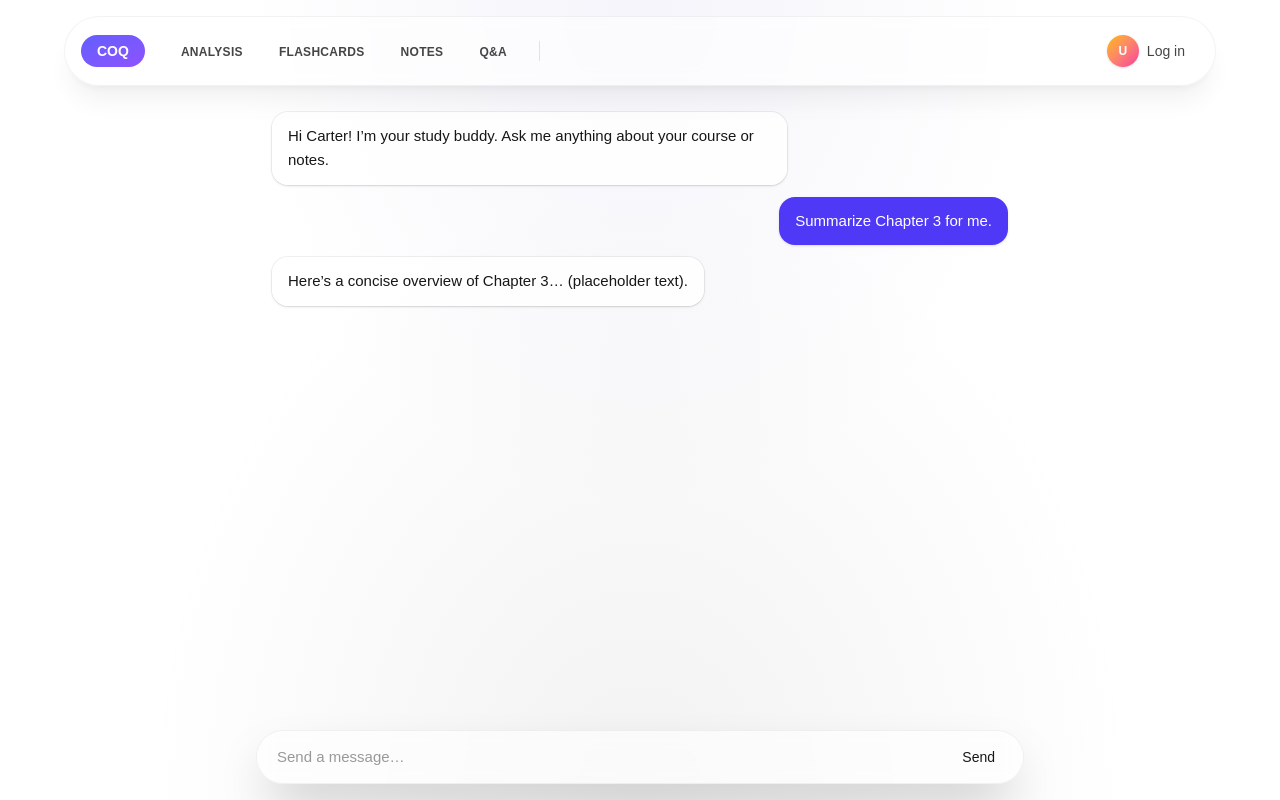
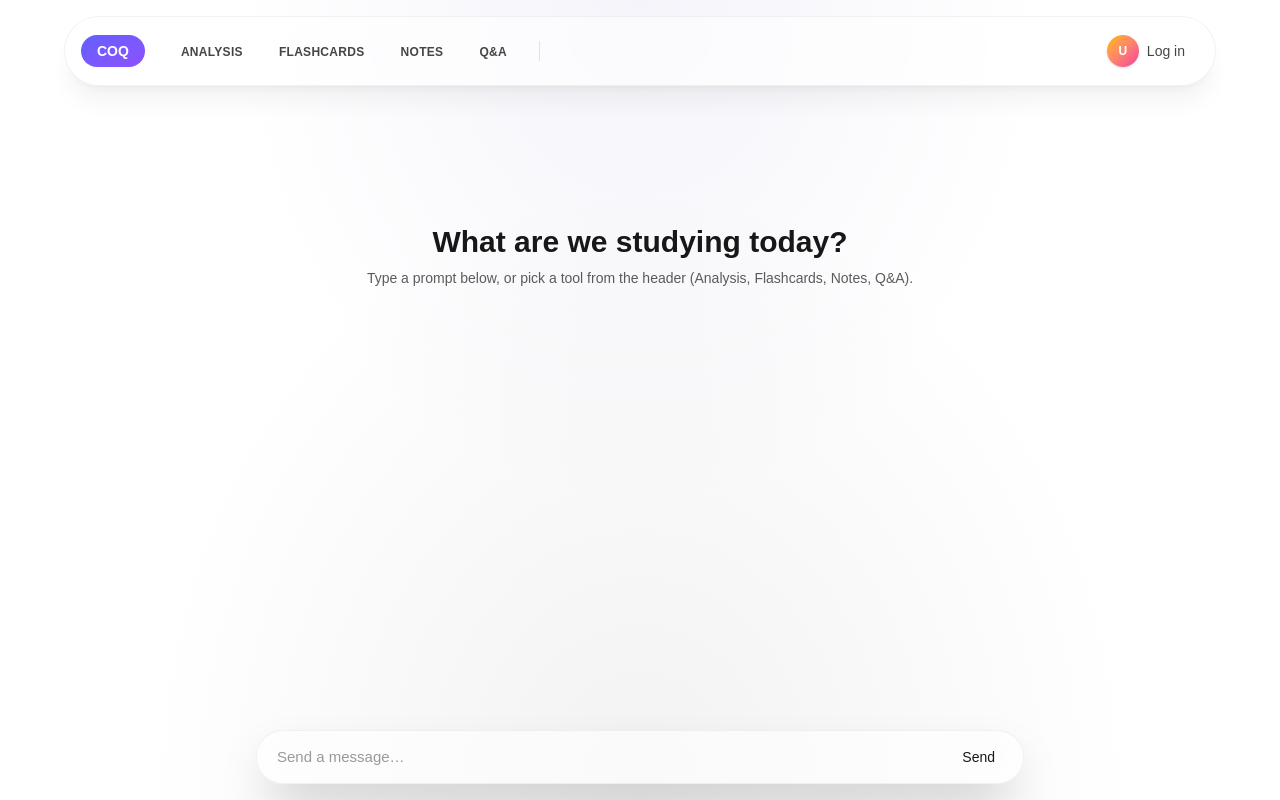
Before and after one commit to Carter02W/coq-repo, a Next.js app in the folder coq-web/: page /practice in a window 1280 px wide. Built offline with nearby package versions, Linux system fonts and the light colour scheme.

Commit message:
update: minor progress with openAI api set up venv virtual environment, a .gitignore under root coq-repo so git ignores venv, as well as .env.local that stores the openAI api key, and added a test-api.py file to test that the openAI api is connected.

```diff
--- a/coq-web/app/practice/page.tsx
+++ b/coq-web/app/practice/page.tsx
@@ -100,9 +100,9 @@ function BottomBar({ onSend }: { onSend: (text: string) => void }) {
 
 export default function HomeMock() {
   const [messages, setMessages] = useState<Array<{ role: "user" | "assistant"; content: string }>>([
-    { role: "assistant", content: "Hi Carter! I’m your study buddy. Ask me anything about your course or notes." },
-    { role: "user", content: "Summarize Chapter 3 for me." },
-    { role: "assistant", content: "Here’s a concise overview of Chapter 3… (placeholder text)." },
+    // { role: "assistant", content: "Hi Carter! I’m your study buddy. Ask me anything about your course or notes." },
+    // { role: "user", content: "Summarize Chapter 3 for me." },
+    // { role: "assistant", content: "Here’s a concise overview of Chapter 3… (placeholder text)." },
   ]);
 
   return (
```
Also changed, not shown: 2 other files (tests, documents, lock files or other folders).
